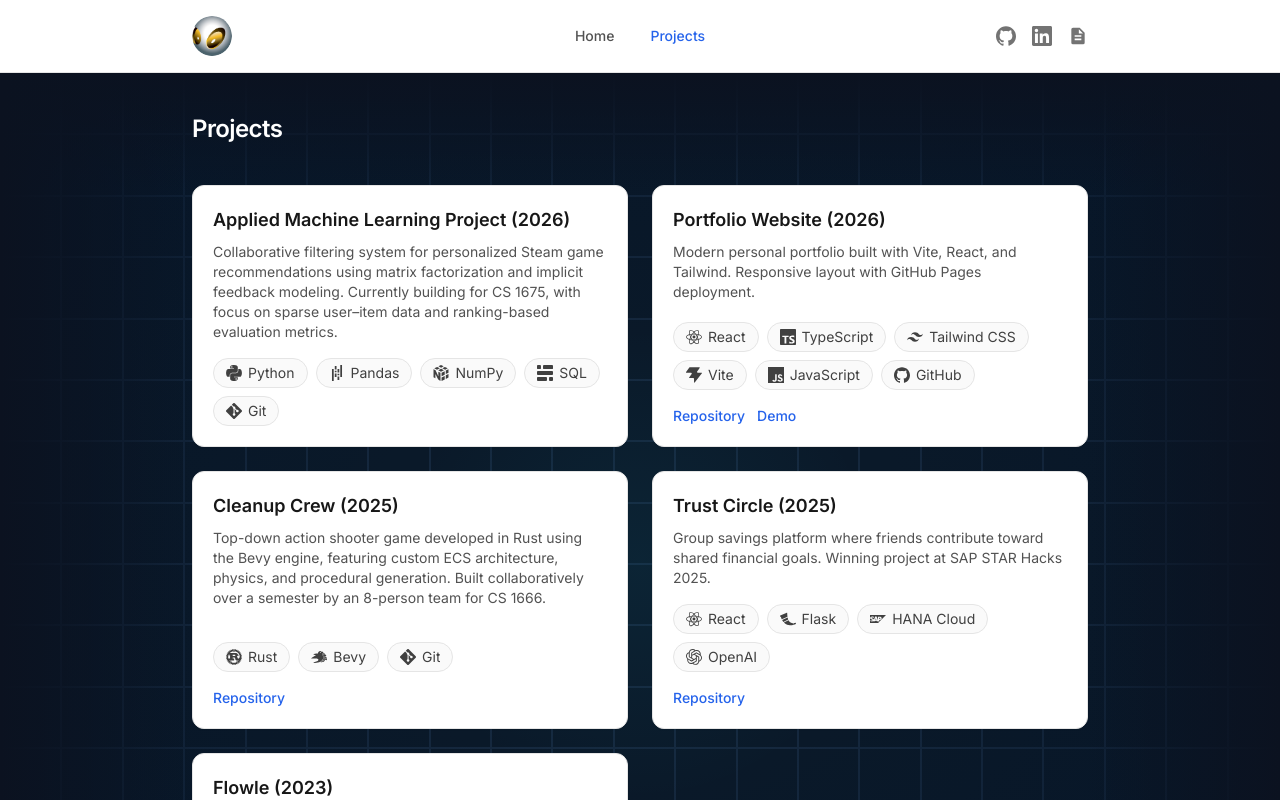
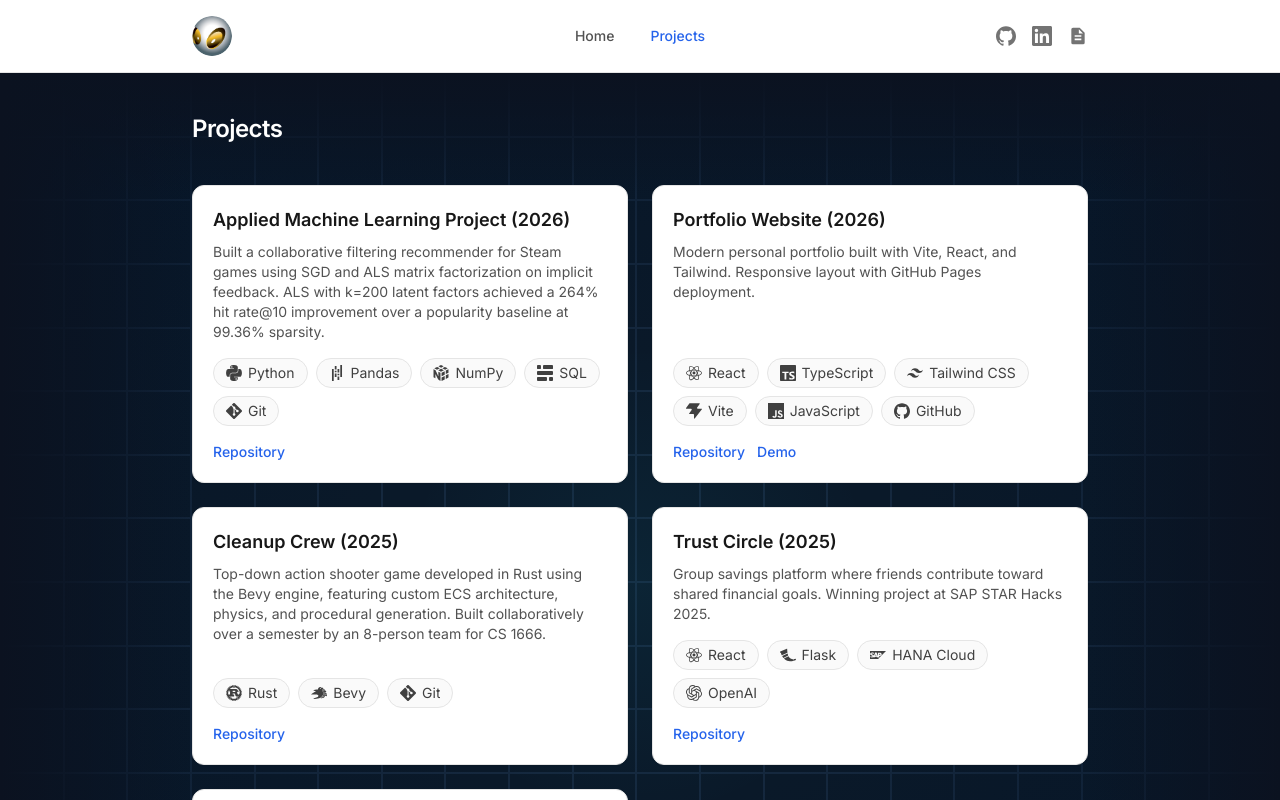
Before and after one commit to lucasloepke/lucasloepke.github.io, a React (Vite) app: page /projects in a window 1280 px wide. Shown: the top 800 px of the page. Built offline with nearby package versions, Linux system fonts and the light colour scheme.

Commit message:
Update projects.ts

```diff
--- a/src/data/projects.ts
+++ b/src/data/projects.ts
@@ -19,9 +19,9 @@ export const projects: Project[] = [
   {
     slug: "ml-project",
     title: "Applied Machine Learning Project (2026)",
-    description: "Collaborative filtering system for personalized Steam game recommendations using matrix factorization and implicit feedback modeling. Currently building for CS 1675, with focus on sparse user–item data and ranking-based evaluation metrics.",
+    description: "Built a collaborative filtering recommender for Steam games using SGD and ALS matrix factorization on implicit feedback. ALS with k=200 latent factors achieved a 264% hit rate@10 improvement over a popularity baseline at 99.36% sparsity.",
     tech: ["python", "pandas", "numpy", "sql", "git"],
-    links: { github: "" },
+    links: { github: "https://github.com/lucasloepke/steam-game-recommender" },
     featured: true,
     date: "2024-09",
   },
```
